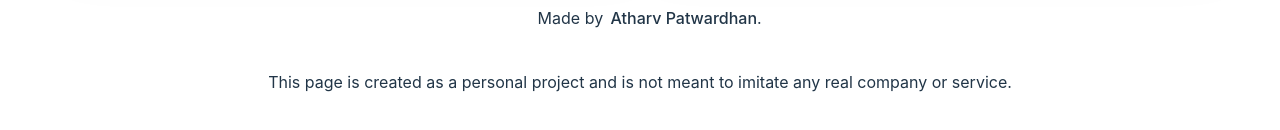
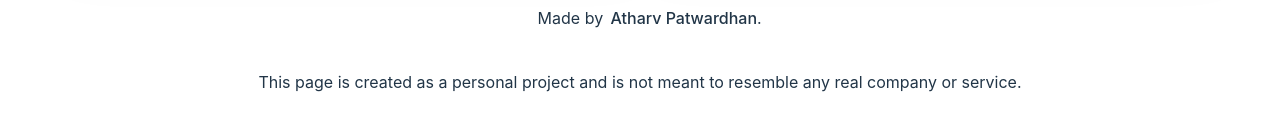
Before and after one commit to atharvpatwardhan/Concisely.ai, a React (Vite) app: page / in a window 1280 px wide. Shown: the part 1144-1274 px from the top of the page. Built offline with nearby package versions, Linux system fonts and the light colour scheme; no server answers.

Commit message:
Update Footer.jsx

```diff
--- a/src/components/Footer.jsx
+++ b/src/components/Footer.jsx
@@ -6,7 +6,7 @@ export const Footer = () => {
     <div className='flex my-10' style={{"marginLeft":"42%","marginTop":"5%"}}>
         Made by <span style={{"marginLeft":"1%"}}><a href='https://www.linkedin.com/in/atharv-patwardhan/' target='_blank'>Atharv Patwardhan</a>.</span>
     </div>
-    <p className='texl-lg text-center mb-10'>This page is created as a personal project and is not meant to imitate any real company or service.</p>
+    <p className='texl-lg text-center mb-10'>This page is created as a personal project and is not meant to resemble any real company or service.</p>
     </div>
   )
 }
```
